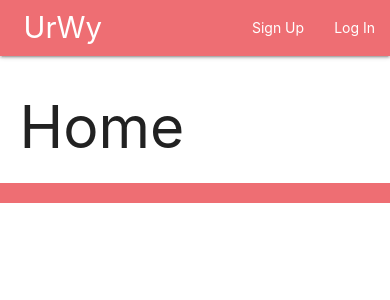
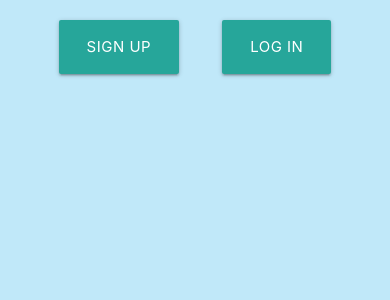
Before and after one commit to rsraj9980/urwy, a Django app: page / in a window 390 px wide. Shown: the top 300 px of the page. Run offline with Django 3.2, Linux system fonts and the light colour scheme.

Commit message:
CSS on Landing Page - Mobile

```diff
--- /dev/null
+++ b/main_app/static/css/index.css
@@ -0,0 +1,41 @@
+body {
+    height: 100vh;
+}
+
+#home-page {
+    background-color:  #C0E8F9;
+    text-align: center;
+    background-size: cover;
+    background-repeat: no-repeat;
+}
+
+#home-page a {
+    margin: 5vmin;
+}
+
+nav {
+    background-color:  #C0E8F9;
+}
+
+.page-footer {
+    background-color:  #C0E8F9;
+    position: fixed;
+    bottom: 0;
+    width: 100%;
+    display: flex;
+    justify-content: center;
+    align-items: center;
+    padding: 0;
+    height: 2rem;
+}
+
+@media only screen and (max-width: 375px) {
+    #home-page {
+        background-image: url('https://i.imgur.com/zNPQrU9.png');
+        background-color: #C0E8F9;
+        background-size: contain;
+        background-repeat: no-repeat;
+        background-position-y: 18px;
+        margin-top: 70vh;
+    }
+}
--- a/main_app/templates/base.html
+++ b/main_app/templates/base.html
@@ -9,6 +9,7 @@
     <meta http-equiv="X-UA-Compatible" content="ie=edge">
     <title>UrWy</title>
     <link rel="stylesheet" href="https://cdnjs.cloudflare.com/ajax/libs/materialize/1.0.0/css/materialize.min.css">
+    <link rel="stylesheet" type="text/css" href="{% static 'css/index.css' %}">
     <script src="https://cdnjs.cloudflare.com/ajax/libs/materialize/1.0.0/js/materialize.min.js"></script>
 </head>
 
--- a/main_app/templates/home.html
+++ b/main_app/templates/home.html
@@ -1,5 +1,18 @@
-{% extends 'base.html' %} {% block content %}
+{% load static %}
 
-<h1>Home</h1>
-
-{% endblock %}
+<!DOCTYPE html>
+<html lang="en">
+<head>
+    <meta charset="UTF-8">
+    <meta name="viewport" content="width=device-width, initial-scale=1.0">
+    <meta http-equiv="X-UA-Compatible" content="IE=edge">
+    <meta name="viewport" content="width=device-width, initial-scale=1.0">
+    <title>UrWy</title>
+    <link rel="stylesheet" href="https://cdnjs.cloudflare.com/ajax/libs/materialize/1.0.0/css/materialize.min.css">
+    <link rel="stylesheet" type="text/css" href="{% static 'css/index.css' %}">
+</head>
+<body id="home-page">
+    <a href="{% url 'signup' %}" class="waves-effect waves-light btn-large">Sign Up</a>
+    <a href="{% url 'login' %}" class="waves-effect waves-light btn-large">Log In</a>
+</body>
+</html>
--- a/urwy/settings.py
+++ b/urwy/settings.py
@@ -119,7 +119,7 @@ USE_TZ = True
 # https://docs.djangoproject.com/en/3.2/howto/static-files/
 
 STATIC_URL = '/static/'
-LOGIN_REDIRECT_URL = '/'
+LOGIN_REDIRECT_URL = '/tasks/'
 LOGOUT_REDIRECT_URL = '/'
 # Default primary key field type
 # https://docs.djangoproject.com/en/3.2/ref/settings/#default-auto-field
```
Also changed, not shown: README.md.
